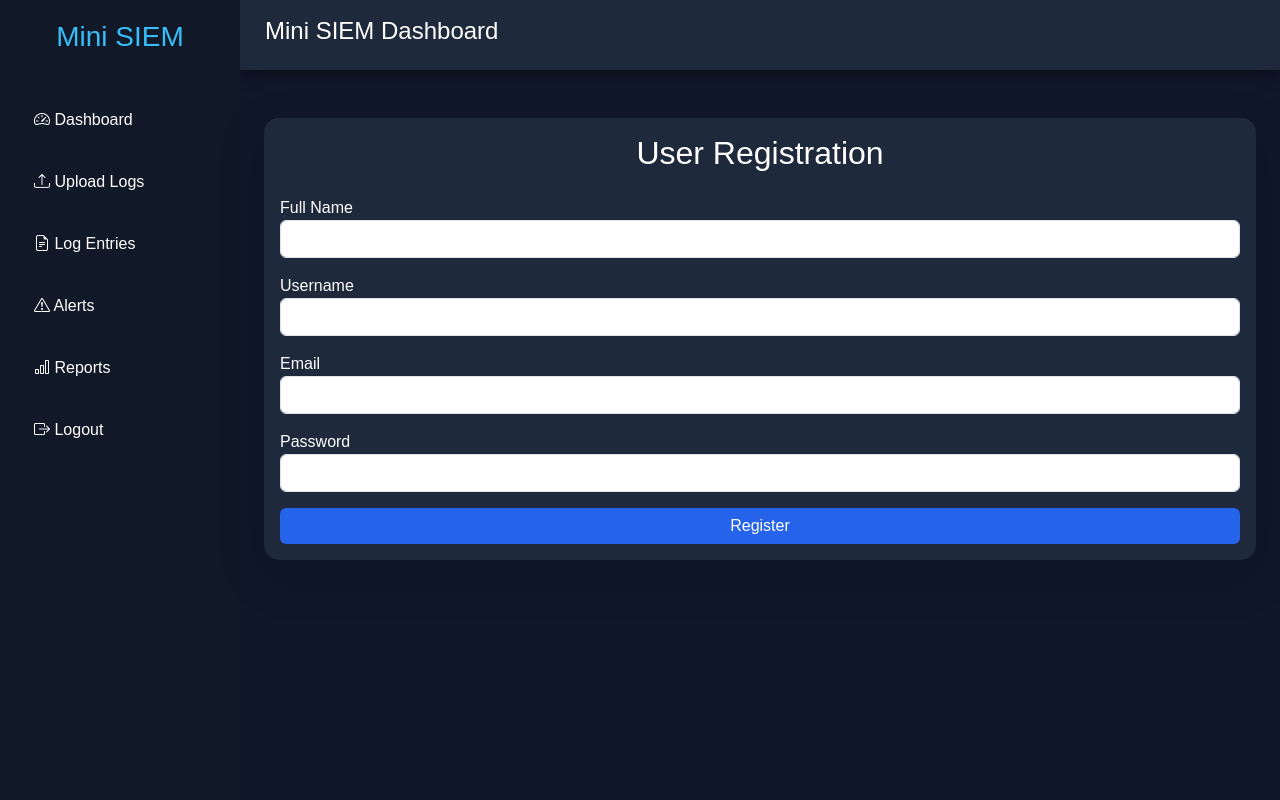
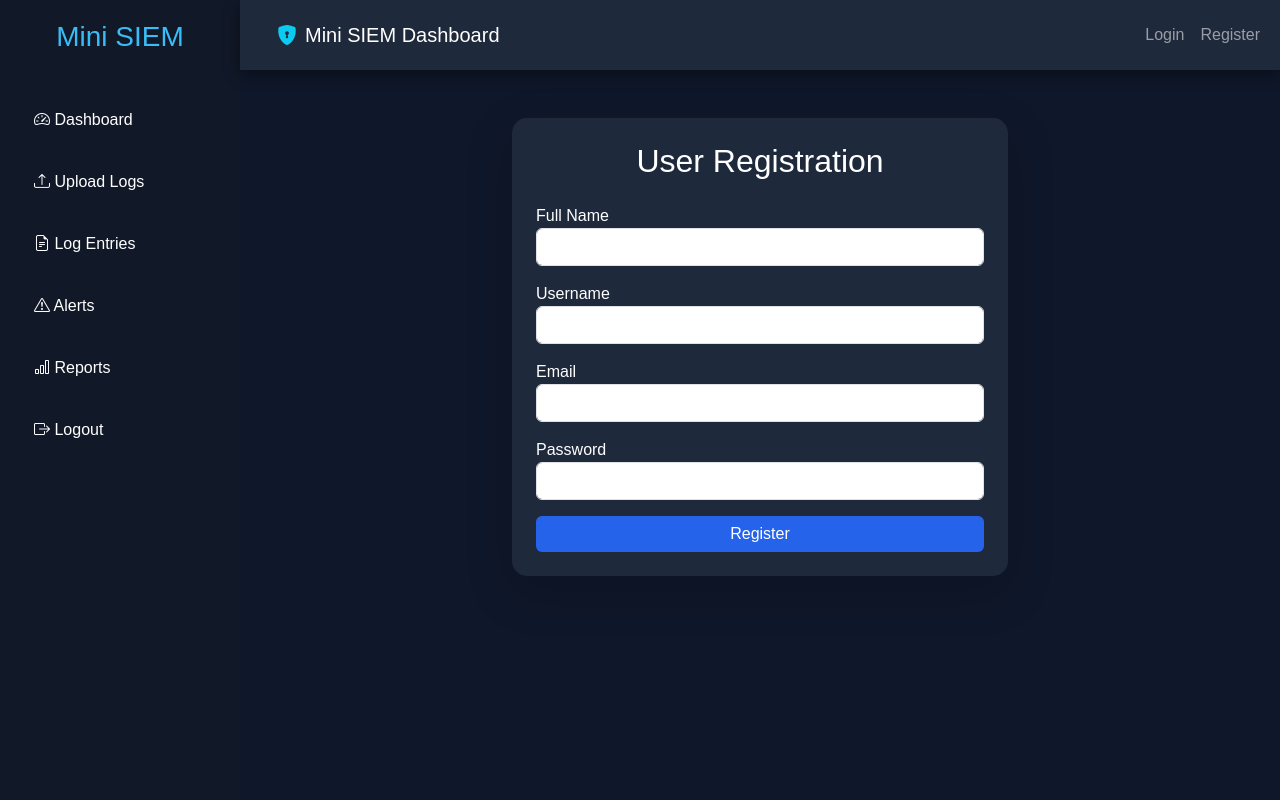
Before and after one commit to RaviModhvadiya/SEIM_Dashboard, a Flask app: page /auth/register in a window 1280 px wide. Run offline with Flask 3, Linux system fonts and the light colour scheme; parts of the project's set-up code (start-up, migrations or seed data) failed here and were passed over.

Commit message:
Files Updated.

```diff
--- a/static/css/style.css
+++ b/static/css/style.css
@@ -28,6 +28,12 @@ background:#111827;
 
 padding:20px;
 
+}
+
+.sidebar.collapsed{
+	transform: translateX(-260px);
+	transition: transform .25s ease-in-out;
+	z-index:1040;
 }
 
 .logo{
@@ -74,6 +80,10 @@ width:100%;
 
 }
 
+.content.fullwidth{
+	margin-left:0;
+}
+
 .topbar{
 
 height:70px;
@@ -88,6 +98,13 @@ padding-left:25px;
 
 box-shadow:0 5px 15px rgba(0,0,0,.4);
 
+}
+
+/* responsive tweaks */
+@media (max-width: 991px) {
+	.sidebar{ transform: translateX(-260px); }
+	.sidebar.collapsed{ transform: translateX(0); }
+	.content{ margin-left:0; }
 }
 
 .card{
--- a/templates/auth/register.html
+++ b/templates/auth/register.html
@@ -2,11 +2,10 @@
 
 {% block content %}
 
-<div class="container mt-5">
-
-    <div class="card shadow-lg">
-
-        <div class="card-body">
+<div class="row justify-content-center mt-5">
+    <div class="col-12 col-md-6">
+        <div class="card shadow-lg">
+            <div class="card-body p-4">
 
             <h2 class="text-center mb-4">
 
@@ -64,19 +63,13 @@
 
                 </div>
 
-                <button
-                    class="btn btn-primary w-100">
-
-                    Register
-
-                </button>
+                <button class="btn btn-primary w-100">Register</button>
 
             </form>
 
+            </div>
         </div>
-
     </div>
-
 </div>
 
 {% endblock %}
--- a/templates/base.html
+++ b/templates/base.html
@@ -30,32 +30,32 @@ href="{{ url_for('static', filename='css/style.css') }}">
             Mini SIEM
         </h3>
 
-        <a href="/">
+        <a href="{{ url_for('dashboard.dashboard') }}">
             <i class="bi bi-speedometer2"></i>
             Dashboard
         </a>
 
-        <a href="/upload">
+        <a href="{{ url_for('upload.upload_log') }}">
             <i class="bi bi-upload"></i>
             Upload Logs
         </a>
 
-        <a href="/logs">
+        <a href="{{ url_for('logs.logs_page') }}">
             <i class="bi bi-file-earmark-text"></i>
             Log Entries
         </a>
 
-        <a href="/alerts">
+        <a href="{{ url_for('alerts.alerts_page') }}">
             <i class="bi bi-exclamation-triangle"></i>
             Alerts
         </a>
 
-        <a href="/reports">
+        <a href="{{ url_for('reports.reports_page') }}">
             <i class="bi bi-bar-chart"></i>
             Reports
         </a>
 
-        <a href="/logout">
+        <a href="{{ url_for('auth.logout') }}">
             <i class="bi bi-box-arrow-right"></i>
             Logout
         </a>
@@ -64,12 +64,36 @@ href="{{ url_for('static', filename='css/style.css') }}">
 
     <main class="content">
 
-        <nav class="topbar">
+        <nav class="topbar navbar navbar-expand-lg navbar-dark">
+            <div class="container-fluid">
+                <button id="sidebarToggle" class="btn btn-dark d-lg-none me-2">
+                    <i class="bi bi-list"></i>
+                </button>
 
-            <h4>
-                Mini SIEM Dashboard
-            </h4>
+                <a class="navbar-brand d-flex align-items-center" href="/">
+                    <i class="bi bi-shield-lock-fill me-2 text-info"></i>
+                    <span>Mini SIEM Dashboard</span>
+                </a>
 
+                <div class="collapse navbar-collapse justify-content-end">
+                    <ul class="navbar-nav">
+                        {% if current_user.is_authenticated %}
+                        <li class="nav-item dropdown">
+                            <a class="nav-link dropdown-toggle" href="#" id="userMenu" role="button" data-bs-toggle="dropdown" aria-expanded="false">
+                                <i class="bi bi-person-circle"></i> {{ current_user.username }}
+                            </a>
+                            <ul class="dropdown-menu dropdown-menu-end" aria-labelledby="userMenu">
+                                <li><a class="dropdown-item" href="/">Dashboard</a></li>
+                                <li><a class="dropdown-item" href="/logout">Logout</a></li>
+                            </ul>
+                        </li>
+                        {% else %}
+                        <li class="nav-item"><a class="nav-link" href="{{ url_for('auth.login') }}">Login</a></li>
+                        <li class="nav-item"><a class="nav-link" href="{{ url_for('auth.register') }}">Register</a></li>
+                        {% endif %}
+                    </ul>
+                </div>
+            </div>
         </nav>
 
         <div class="container-fluid mt-4">
@@ -109,6 +133,20 @@ href="{{ url_for('static', filename='css/style.css') }}">
 </div>
 
 <script src="https://cdn.jsdelivr.net/npm/bootstrap@5.3.3/dist/js/bootstrap.bundle.min.js"></script>
+<script>
+    // Toggle sidebar for small screens
+    document.addEventListener('DOMContentLoaded', function () {
+        const btn = document.getElementById('sidebarToggle');
+        const sidebar = document.querySelector('.sidebar');
+        const content = document.querySelector('.content');
+        if (btn && sidebar && content) {
+            btn.addEventListener('click', function () {
+                sidebar.classList.toggle('collapsed');
+                content.classList.toggle('fullwidth');
+            });
+        }
+    });
+</script>
 
 </body>
 
```
Also changed, not shown: config.py (+15 -8 lines), scripts/init_db.py (added, +7 -0 lines), scripts/print_db_uri.py (added, +10 -0 lines), scripts/run_app.py (added, +7 -0 lines), services/log_parser.py (+5 -12 lines), templates/auth/login.html (+7 -10 lines), database/seim.db (added).
